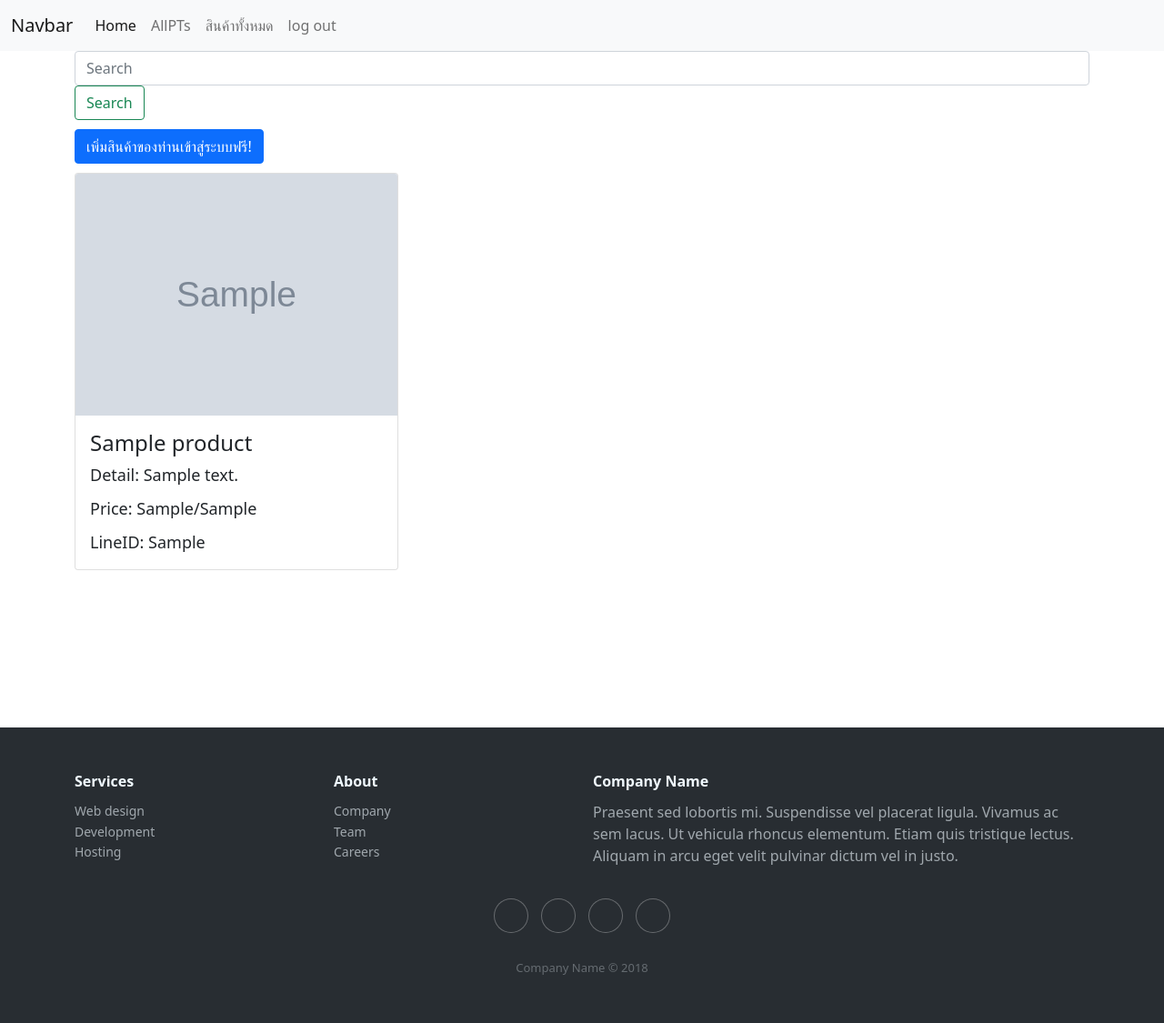
After one commit to penrudee/patient, a Flask app: page /showproduct in a window 1280 px wide. The commit adds this page. Shown: the whole page at 91% size. Run offline with Flask 3, Linux system fonts and the light colour scheme; a user stored in the database is signed in; tables that the repository leaves empty hold one stand-in row (values such as "Sample post"); grey boxes marked "Sample" are stand-in pictures; some libraries are stand-ins or nearby versions.

Commit message:
add product

```diff
--- a/app/models.py
+++ b/app/models.py
@@ -10,6 +10,8 @@ class Pharmacist(UserMixin,db.Model):
     password_hash = db.Column(db.String(128))
     patients = db.relationship('Patient',backref='doctor',lazy='dynamic')
     paids = db.relationship('Pay',backref='doctor',lazy='dynamic')
+    products = db.relationship("Product",backref='doctor',lazy='dynamic')
+
     def __repr__(self):
         return '<Pharmacist {}'.format(self.username)
     def set_password(self, password):
@@ -30,6 +32,11 @@ class Patient(db.Model):
     pis = db.relationship("Present_illness",backref="patientName",lazy='dynamic')
     meds = db.relationship("Medicine",backref="patientName",lazy='dynamic')
     pharmacist_id = db.Column(db.Integer,db.ForeignKey('pharmacist.id'))
+
+    def as_dict(self):
+        return {"id":self.id,
+                 "phone_no":self.phone_no,
+                 }
 
 class Allergy(db.Model):
     id=db.Column(db.Integer,primary_key=True)
@@ -62,6 +69,21 @@ class Pay(db.Model):
     paid_time = db.Column(db.DateTime)
     pharmacist_id = db.Column(db.Integer,db.ForeignKey('pharmacist.id'))
 
+class Product(db.Model):
+    id=db.Column(db.Integer,primary_key=True)
+    create_time = db.Column(db.DateTime,index=True)
+    img = db.Column(db.String(200))
+    title=db.Column(db.String(200))
+    body=db.Column(db.Text)
+    contact = db.Column(db.String(200))
+    pharmacist_id=db.Column(db.Integer,db.ForeignKey('pharmacist.id'))
+    have_it = db.Column(db.Boolean)
+    line_id = db.Column(db.String(300))
+    price = db.Column(db.String(300))
+    unit = db.Column(db.String(100))
+
+    def as_dict(self):
+        return {"title":self.title}
 
 @login.user_loader
 def load_user(id):
--- a/app/routes.py
+++ b/app/routes.py
@@ -1,11 +1,13 @@
 from app import app
 from app.models import *
-from flask import render_template, redirect, flash, url_for, request
+from flask import render_template, redirect, flash, url_for, request,jsonify
 from app.forms import LoginForm, RegistrationForm
 from flask_login import current_user, login_user , logout_user, login_required
 from werkzeug.urls import url_parse
-
+from PIL import Image
+from werkzeug.utils import secure_filename
 import datetime
+import os
 
 
 @app.route('/login',methods=['GET','POST'])
@@ -52,6 +54,62 @@ def index():
     return render_template("index.html",
                             title="Home")
 
+@app.route('/showproduct')
+@login_required
+def showproduct():
+    allproducts=Product.query.order_by(Product.id.desc())
+    return render_template("showproduct.html",
+                            title="All Product",
+                            allproducts=allproducts)
+@app.route('/addproduct',methods=['POST'])
+@login_required
+def addproduct():
+    if request.method=='POST':
+        p = Product()
+        p.create_time = datetime.datetime.now()
+
+        product_image = request.files['productImage']
+        p.title = request.form.get("productName")
+        p.body = request.form.get("productDetail")
+        p.price=request.form.get("productPrice")
+        p.unit = request.form.get("productUnit")
+        p.contact = request.form.get("lineId")
+        p.pharmacist_id=current_user.id
+        p.have_it = True
+         # Save image to disk
+        image_name = secure_filename(product_image.filename)
+        image_path = os.path.join(app.root_path, 'static', 'productImage', image_name)
+        product_image.save(image_path)
+        p.img = image_name
+        db.session.add(p)
+        db.session.commit()
+        flash("Add Product","success")
+
+
+
+    return redirect(url_for('showproduct'))
+
+@app.route("/api")
+@login_required
+def api():
+    res = Product.query.order_by(Product.id.desc())
+    list_drug =[r.as_dict() for r in res]
+
+    return list_drug
+@app.route("/searchproduct",methods=['POST'])
+@login_required
+def searchproduct():
+    found = None
+
+    if request.method=='POST':
+        product = request.form.get("searchProduct")
+        search = "%{}%".format(product)
+        found = Product.query.filter(Product.title.like(search)).all()
+
+    return render_template("showproduct.html",
+                                title="ค้นหาสินค้า",
+                                allproducts=found)
+
 @app.route('/allpatients')
 @login_required
 def allpatients():
@@ -80,3 +138,10 @@ def addpatient():
         db.session.commit()
         flash("เพิ่มผู้ป่วยใหม่แล้ว!",'success')
     return redirect(url_for('index'))
+
+@app.route("/api_patient")
+@login_required
+def api_patient():
+    patients = Patient.query.filter_by(pharmacist_id=current_user.id)
+    patients_api = [r.as_dict() for r in patients]
+    return patients_api
--- /dev/null
+++ b/app/static/js/search_product.js
@@ -0,0 +1,19 @@
+$(document).ready(function(){
+    var tradename=[];
+    async function loadTradeName(){
+        try{
+            $.getJSON("/api",
+            function(data,status,xhr){
+                for(var i=0;i<data.length;i++){
+                    tradename.push(data[i].title);
+                }
+            })
+        }catch(error){
+            console.log(error)
+        }
+    }
+    loadTradeName().then();
+    $(".searchProduct").autocomplete({
+        source:tradename
+    })
+})
--- /dev/null
+++ b/app/static/showproduct.css
@@ -0,0 +1,24 @@
+.card {
+    margin-bottom: 20px;
+}
+
+.card-img-top {
+    max-height: 300px;
+    object-fit: cover;
+}
+
+.card-title {
+    font-size: 24px;
+    margin-bottom: 10px;
+}
+
+.card-text {
+    font-size: 18px;
+    margin-bottom: 10px;
+}
+.addProductBtn{
+    margin:10px 0 10px 0;
+}
+div.productImage{
+    margin:10px 0 10px 0;
+}
--- /dev/null
+++ b/app/templates/__addProductModal.html
@@ -0,0 +1,63 @@
+<!-- Add Product Modal -->
+<div class="modal fade" id="addProductModal" tabindex="-1" role="dialog" aria-labelledby="addProductModalLabel" aria-hidden="true">
+    <div class="modal-dialog" role="document">
+        <div class="modal-content">
+            <div class="modal-header">
+                <h5 class="modal-title" id="addProductModalLabel">Add Product</h5>
+                <button type="button" class="btn-close" data-bs-dismiss="modal" aria-label="Close"></button>
+            </div>
+            <div class="modal-body">
+                <form action="{{url_for('addproduct')}}" method="post" enctype="multipart/form-data">
+                    <input type="hidden" name="csrf_token" id="csrf_token" value="{{csrf_token()}}">
+                    <div class="form-group">
+                        <label for="productName">Product Name</label>
+                        <input type="text" class="form-control" id="productName" name="productName" placeholder="Enter product name">
+                    </div>
+                    <div class="form-group">
+                        <label for="productDetail">Product Detail</label>
+                        <textarea class="form-control" id="productDetail" name="productDetail" rows="3" placeholder="Enter product detail"></textarea>
+                    </div>
+                    <div class="form-group">
+                        <label for="productPrice">Product Price/Unit</label>
+                        <input type="number" class="form-control" id="productPrice" name="productPrice" placeholder="Enter product price/unit">
+                    </div>
+                    <div class="form-group">
+                        <label for="productUnit">Product Unit</label>
+                        <input type="text" class="form-control" id="productUnit" name="productUnit" placeholder="Enter product price/unit">
+                    </div>
+                    <div class="form-group">
+                        <label for="lineId">Saler Line Id</label>
+                        <input type="text" class="form-control" id="lineId" name="lineId" placeholder="Enter line id">
+                    </div>
+                    <div class="form-group productImage">
+                        <label for="productImage">Product Image</label>
+                        <input type="file" class="form-control-file" id="productImage" name="productImage" onchange="previewImage()">
+                        <br>
+                        <img id="preview" src="#" alt="Preview Image" style="max-height: 200px;">
+                    </div>
+                    <div class="modal-footer">
+                        <button type="button" class="btn btn-secondary" data-bs-dismiss="modal">Close</button>
+                        <button type="submit" class="btn btn-primary">Add Product</button>
+                    </div>
+                </form>
+            </div>
+
+        </div>
+    </div>
+</div>
+
+<script>
+    function previewImage() {
+        var preview = document.querySelector('#preview');
+        var file = document.querySelector('#productImage').files[0];
+        var reader = new FileReader();
+
+        reader.addEventListener("load", function () {
+            preview.src = reader.result;
+        }, false);
+
+        if (file) {
+            reader.readAsDataURL(file);
+        }
+    }
+</script>
--- a/app/templates/nav.html
+++ b/app/templates/nav.html
@@ -18,7 +18,12 @@
           <li class="nav-item">
             {% if current_user.is_anonymous %}
             <a class="nav-link" href="{{url_for('login')}}">log in</a>
+          </li>
             {% else %}
+          <li class="nav-item">
+            <a class="nav-link" href="{{url_for('showproduct')}}">สินค้าทั้งหมด</a>
+          </li>
+          <li class="nav-item">
             <a class="nav-link" href="{{url_for('logout')}}">log out</a>
             {% endif %}
           </li>
--- /dev/null
+++ b/app/templates/showproduct.html
@@ -0,0 +1,61 @@
+{% extends 'base.html' %}
+{% block link %}
+<link rel="stylesheet" href="{{url_for('static',filename='showproduct.css')}}">
+<!-- jQuery -->
+<link rel="stylesheet" href="//code.jquery.com/ui/1.12.1/themes/base/jquery-ui.css">
+<script src="https://code.jquery.com/jquery-1.12.4.js"></script>
+<script src="https://code.jquery.com/ui/1.12.1/jquery-ui.js"></script>
+{% endblock link %}
+
+{% block content %}
+<div class="container">
+    <form class="form-inline my-2 my-lg-0 " action="{{url_for('searchproduct')}}" method="post">
+        <input type="hidden" name="csrf_token" id="csrf_token" value="{{csrf_token()}}">
+        <input class="form-control mr-sm-2 searchProduct" type="search" placeholder="Search" aria-label="Search" name="searchProduct">
+        <button class="btn btn-outline-success my-2 my-sm-0" type="submit">Search</button>
+    </form>
+    <!-- Button trigger modal -->
+    {% if current_user.is_authenticated %}
+    <button type="button" class="btn btn-primary addProductBtn" data-bs-toggle="modal" data-bs-target="#addProductModal">
+    เพิ่มสินค้าของท่านเข้าสู่ระบบฟรี!
+    </button>
+    {% endif %}
+     {% include '__addProductModal.html' %}
+    <div class="row">
+        {% for product in allproducts %}
+        <div class="col-md-4">
+            <div class="card">
+                <img class="card-img-top" src="{{url_for('static',filename='productImage/'+product.img)}}" alt="Product Image">
+                <div class="card-body">
+                    <h5 class="card-title">{{product.title}}</h5>
+                    <p class="card-text">Detail: {{product.body}}</p>
+                    <p class="card-text">Price: {{product.price}}/{{product.unit}}</p>
+                    <p class="card-text">LineID: {{product.contact}}</p>
+                </div>
+            </div>
+        </div>
+        {% endfor %}
+        <!-- <div class="col-md-4">
+            <div class="card">
+                <img class="card-img-top" src="https://via.placeholder.com/300x200" alt="Product Image">
+                <div class="card-body">
+                    <h5 class="card-title">Product Name</h5>
+                    <p class="card-text">Price: $10/unit</p>
+                    <p class="card-text">Contact: seller@example.com</p>
+                </div>
+            </div>
+        </div>
+        <div class="col-md-4">
+            <div class="card">
+                <img class="card-img-top" src="https://via.placeholder.com/300x200" alt="Product Image">
+                <div class="card-body">
+                    <h5 class="card-title">Product Name</h5>
+                    <p class="card-text">Price: $10/unit</p>
+                    <p class="card-text">Contact: seller@example.com</p>
+                </div>
+            </div>
+        </div> -->
+    </div>
+</div>
+<script src="{{url_for('static',filename='js/search_product.js')}}"></script>
+{% endblock content %}
```
Also changed, not shown: app/static/js/phone_autocomplete.js (added, +18 -0 lines), app/templates/index.html (+10 -3 lines), migrations/versions/2c957242828b_price_unit.py (added, +34 -0 lines), migrations/versions/3a048f956596_add_product_column.py (added, +44 -0 lines), migrations/versions/5d8bd791227f_line_id.py (added, +32 -0 lines), migrations/versions/a031f7edb755_add_column_have_it.py (added, +32 -0 lines), app.db, app/static/productImage/1681995664759718136623183877797.jpg (added), app/static/productImage/756-01478060438.jpg (added), app/static/productImage/IMG_20230420_195830_HDR.jpg (added), app/static/productImage/product-000223-1450840860.jpg (added), 1 other file.
